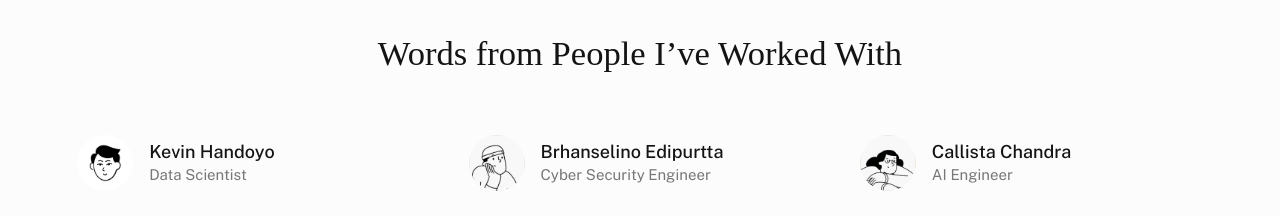
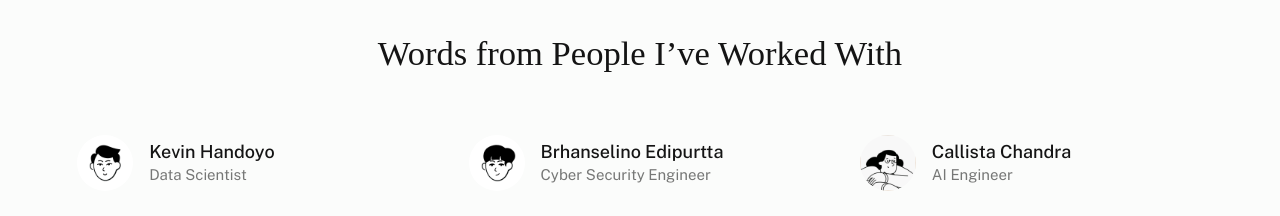
Before and after one commit to AnomaliJawa/anandaportfolio, a plain HTML site: page index.html in a window 1280 px wide. Shown: the part 4620-4836 px from the top of the page. Drawn offline with nearby package versions, Linux system fonts and the light colour scheme; a web font is replaced by a local one.

Commit message:
update avatar brhanselino

```diff
--- a/index.html
+++ b/index.html
@@ -422,7 +422,7 @@
 
                             <div class="s-testimonials__slide swiper-slide">
                                 <div class="s-testimonials__author">
-                                    <img src="images/avatars/user-03.jpg" alt="Author image" class="s-testimonials__avatar">
+                                    <img src="images/avatars/user-03.png" alt="Author image" class="s-testimonials__avatar">
                                     <cite class="s-testimonials__cite">
                                         <strong>Brhanselino Edipurtta</strong>
                                         <span>Cyber Security Engineer</span>
```
Also changed, not shown: images/avatars/user-03.png (added).
